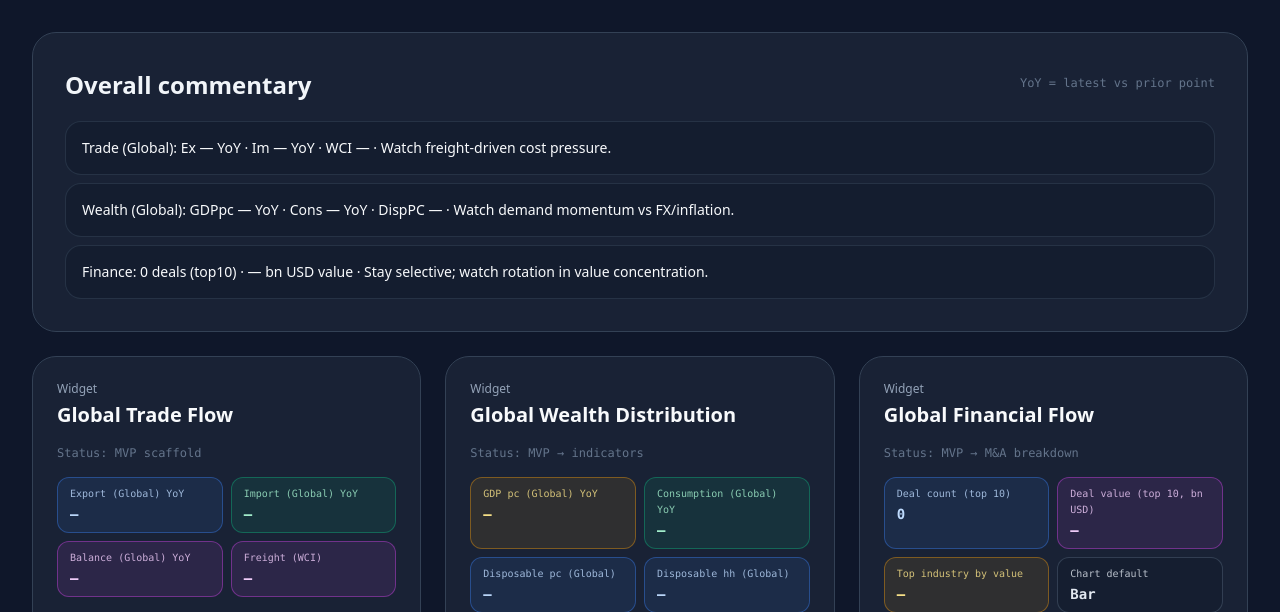
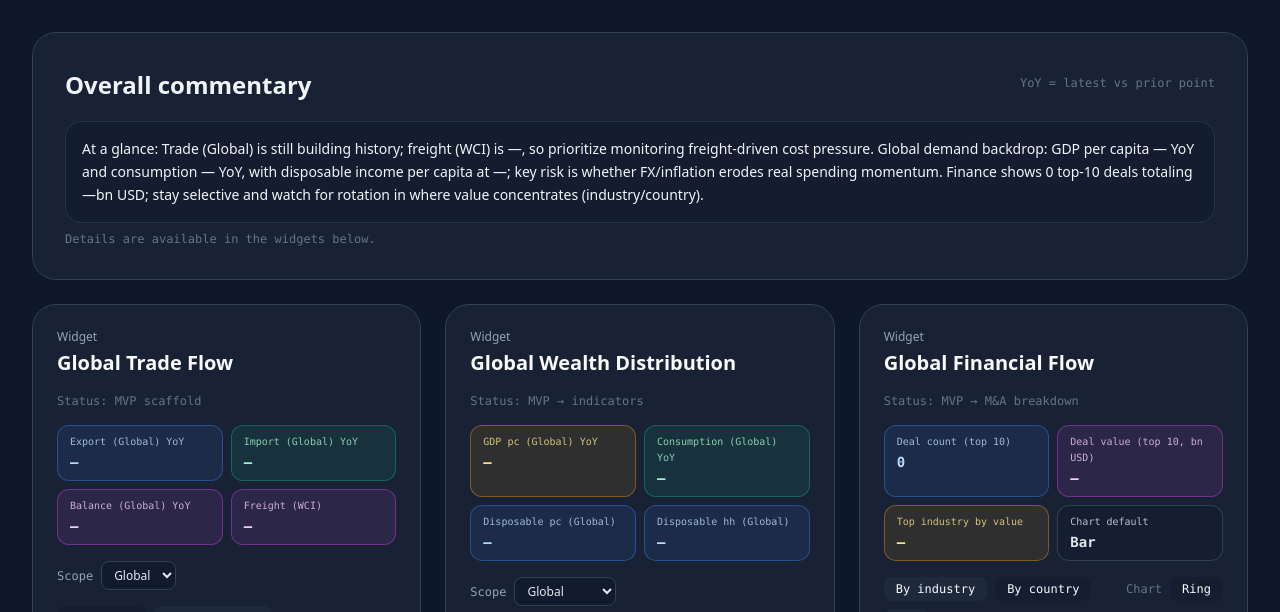
Before and after one commit to linguiben/global-trade-analysis, a FastAPI app: page /v3 in a window 1280 px wide. Shown: the part 124-736 px from the top of the page. Run offline with FastAPI, Linux system fonts and the light colour scheme; data comes from the database, SQL or seed files in the repository; data that the repository does not hold is empty; some libraries are stand-ins or nearby versions.

Commit message:
Revise v3 overall commentary into single executive narrative

```diff
--- a/app/web/templates/dashboard_v3.html
+++ b/app/web/templates/dashboard_v3.html
@@ -71,10 +71,11 @@
         <div class="text-xs text-slate-500 font-mono">YoY = latest vs prior point</div>
       </div>
 
-      <div class="mt-5 space-y-2">
-        <div id="exec_trade_line" class="rounded-2xl bg-slate-900/40 border border-slate-700/60 p-4 text-sm">Trade: —</div>
-        <div id="exec_wealth_line" class="rounded-2xl bg-slate-900/40 border border-slate-700/60 p-4 text-sm">Wealth: —</div>
-        <div id="exec_fin_line" class="rounded-2xl bg-slate-900/40 border border-slate-700/60 p-4 text-sm">Finance: —</div>
+      <div class="mt-5">
+        <div id="exec_overall_commentary" class="rounded-2xl bg-slate-900/40 border border-slate-700/60 p-4 text-sm leading-relaxed text-slate-100">
+          —
+        </div>
+        <div class="text-xs text-slate-500 font-mono mt-2">Details are available in the widgets below.</div>
       </div>
     </section>
 
@@ -439,10 +440,19 @@
           <div class="mt-1"><span class="text-slate-500 font-mono text-[11px]">Recommendations:</span> <span class="text-slate-300">${rec || '—'}</span></div>`;
       }
 
-      function _setExecLine(id, text) {
-        const el = document.getElementById(id);
+      // Executive summary: management-friendly narrative (single block)
+      const EXEC_SUMMARY = { trade: null, wealth: null, finance: null };
+
+      function _renderExecSummary() {
+        const el = document.getElementById('exec_overall_commentary');
         if (!el) return;
-        el.textContent = text || '—';
+        const parts = [EXEC_SUMMARY.trade, EXEC_SUMMARY.wealth, EXEC_SUMMARY.finance].filter(Boolean);
+        el.textContent = parts.length ? ('At a glance: ' + parts.join(' ')) : '—';
+      }
+
+      function _setExecSlice(key, text) {
+        EXEC_SUMMARY[key] = text || null;
+        _renderExecSummary();
       }
 
       function setTradeTab(active) {
@@ -703,10 +713,10 @@
         const pwRec = `Use ports to confirm whether changes are demand-led vs capacity-led; reconcile with corridor shifts.`;
         _setObsRec('trade_portwatch_commentary', pwObs, pwRec);
 
-        // Update executive summary (trade slice) — single line
-        _setExecLine(
-          'exec_trade_line',
-          `Trade (${geo}): Ex ${_fmtPct(yoyEx)} YoY · Im ${_fmtPct(yoyIm)} YoY · WCI ${wciLine} · Watch freight-driven cost pressure.`
+        // Update executive summary (trade slice) — single narrative sentence
+        _setExecSlice(
+          'trade',
+          `Trade (${geo}) is ${yoyEx == null && yoyIm == null ? 'still building history' : `running at exports ${_fmtPct(yoyEx)} YoY and imports ${_fmtPct(yoyIm)} YoY`}; freight (WCI) is ${wciLine}, so prioritize monitoring freight-driven cost pressure.`
         );
 
         document.getElementById('trade_period').textContent = `Period: ${d.period || '—'} · WCI: ${wci.period || '—'} · PortWatch: ${pw.period || '—'}`;
@@ -981,10 +991,10 @@
         document.getElementById('wealth_age_insight_text').textContent = (iAge && iAge.content) || '—';
         document.getElementById('wealth_age_source_updated').textContent = 'Source updated: ' + _fmtSourceUpdated(iAge && iAge.source_updated_at);
 
-        // Update executive summary (wealth slice) — single line
-        _setExecLine(
-          'exec_wealth_line',
-          `Wealth (${geo}): GDPpc ${_fmtPct(yoyGdp)} YoY · Cons ${_fmtPct(yoyCons)} YoY · DispPC ${pc} · Watch demand momentum vs FX/inflation.`
+        // Update executive summary (wealth slice) — single narrative sentence
+        _setExecSlice(
+          'wealth',
+          `${geo} demand backdrop: GDP per capita ${_fmtPct(yoyGdp)} YoY and consumption ${_fmtPct(yoyCons)} YoY, with disposable income per capita at ${pc}; key risk is whether FX/inflation erodes real spending momentum.`
         );
       }
 
@@ -1277,10 +1287,10 @@
           `Cross-country shifts can signal regulatory/risk repricing; normalize currencies when comparing levels.`
         );
 
-        // Update executive summary (finance slice) — single line
-        _setExecLine(
-          'exec_fin_line',
-          `Finance: ${finTop10Deals.toLocaleString()} deals (top10) · ${finTop10ValueBnUsd ? finTop10ValueBnUsd.toFixed(1) : '—'} bn USD value · Stay selective; watch rotation in value concentration.`
+        // Update executive summary (finance slice) — single narrative sentence
+        _setExecSlice(
+          'finance',
+          `Finance shows ${finTop10Deals.toLocaleString()} top-10 deals totaling ${finTop10ValueBnUsd ? finTop10ValueBnUsd.toFixed(1) : '—'}bn USD; stay selective and watch for rotation in where value concentrates (industry/country).`
         );
 
         const iFinCty = _getInsight('finance','country','global');
```
